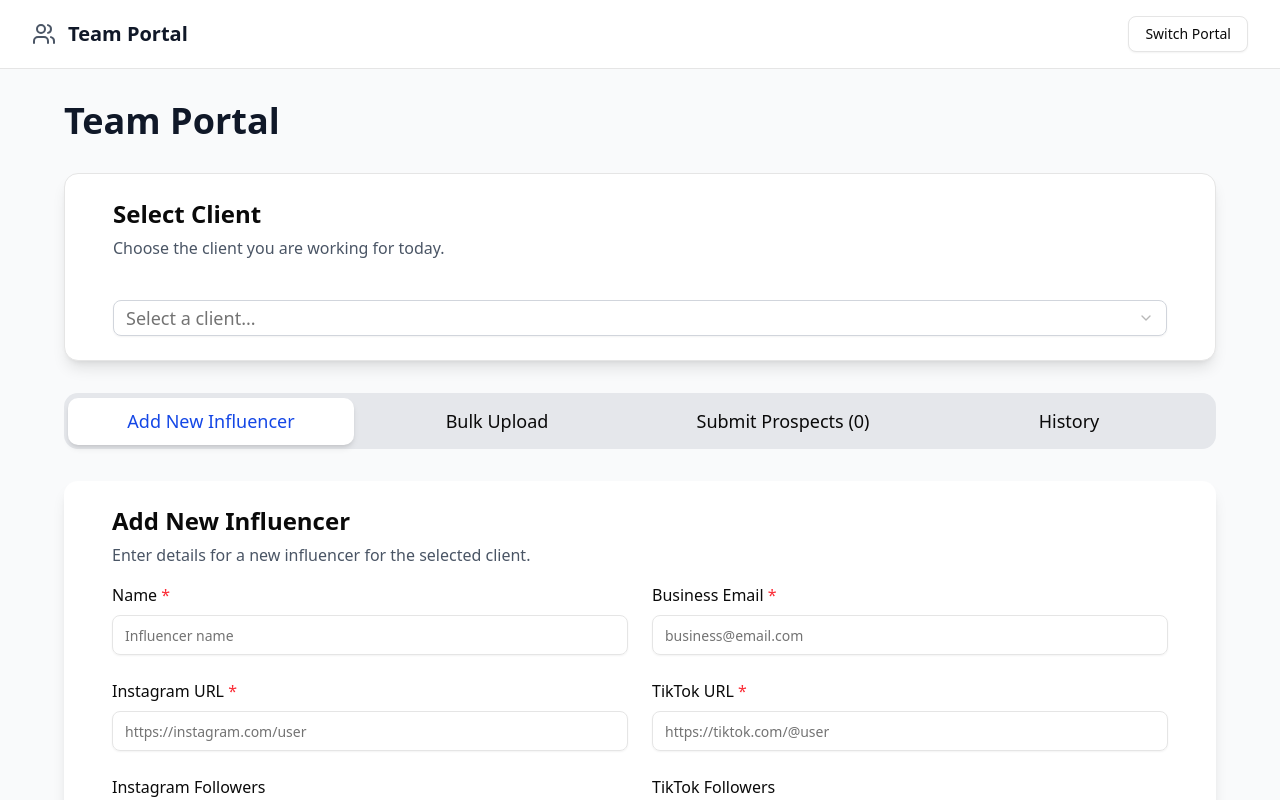
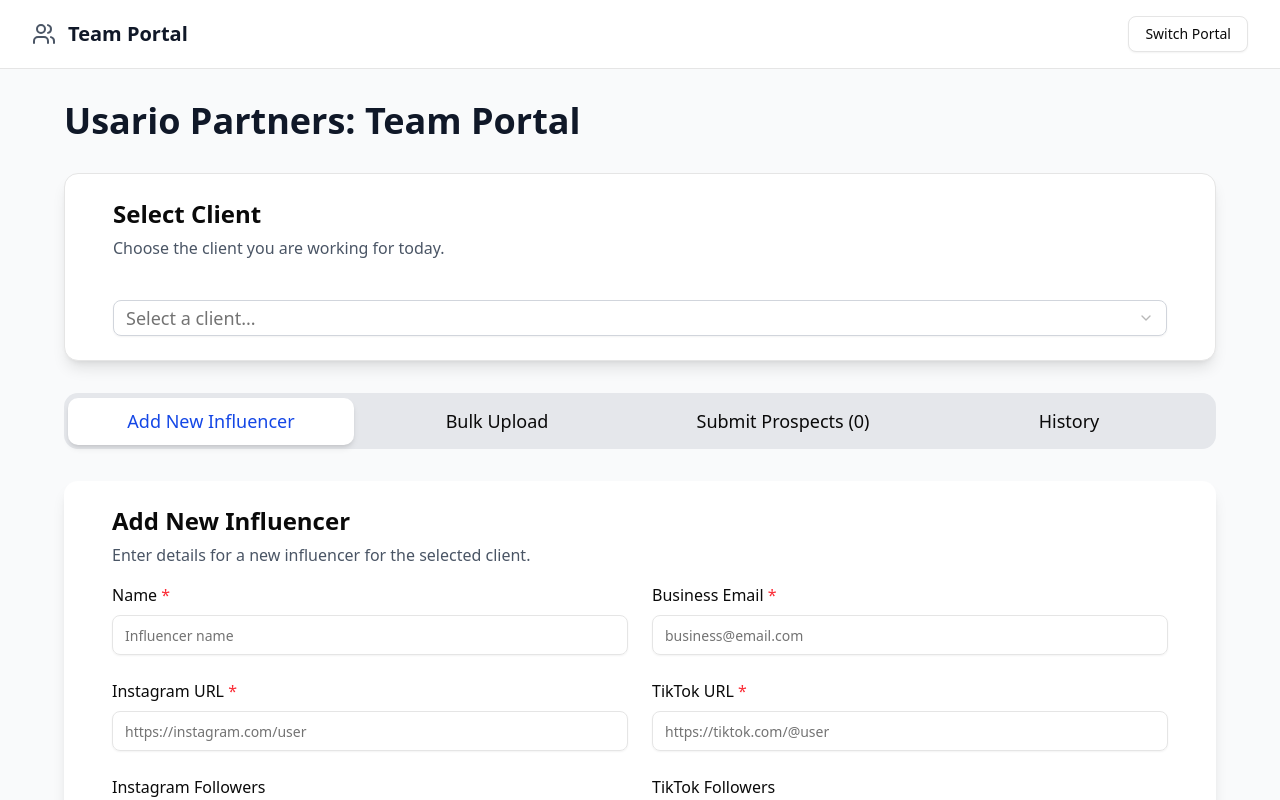
Before and after one commit to mattbison/usario-creator-dashboard, a React (Vite) app: page / in a window 1280 px wide. Both pictures are taken after a click on the element 333 px from the left and 454 px from the top of the page. Shown: the top 800 px of the page. Built offline with nearby package versions, Linux system fonts and the light colour scheme.

Commit message:
Update TeamPortal.jsx
Name added back

```diff
--- a/src/components/TeamPortal.jsx
+++ b/src/components/TeamPortal.jsx
@@ -364,7 +364,7 @@ const TeamPortal = () => {
       {alert && <Notification message={alert.message} type={alert.type} title={alert.title} onClose={() => setAlert(null)} />}
 
       <div className="max-w-6xl mx-auto space-y-8">
-        <h1 className="text-4xl font-extrabold text-gray-900 mb-8">Team Portal</h1>
+        <h1 className="text-4xl font-extrabold text-gray-900 mb-8">Usario Partners: Team Portal</h1>
 
         <Card className="p-6 shadow-lg rounded-xl">
           <CardHeader className="pb-4">
```
